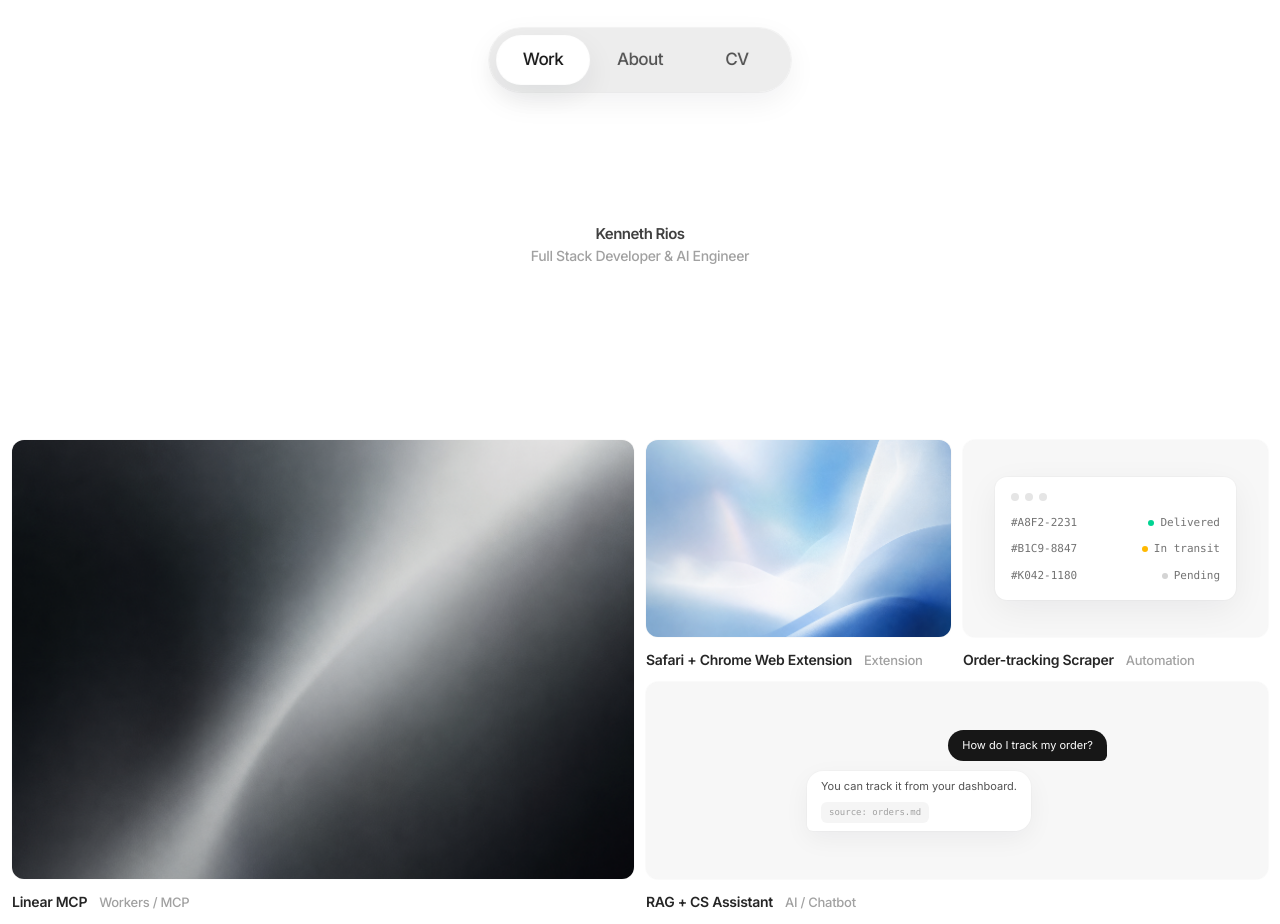
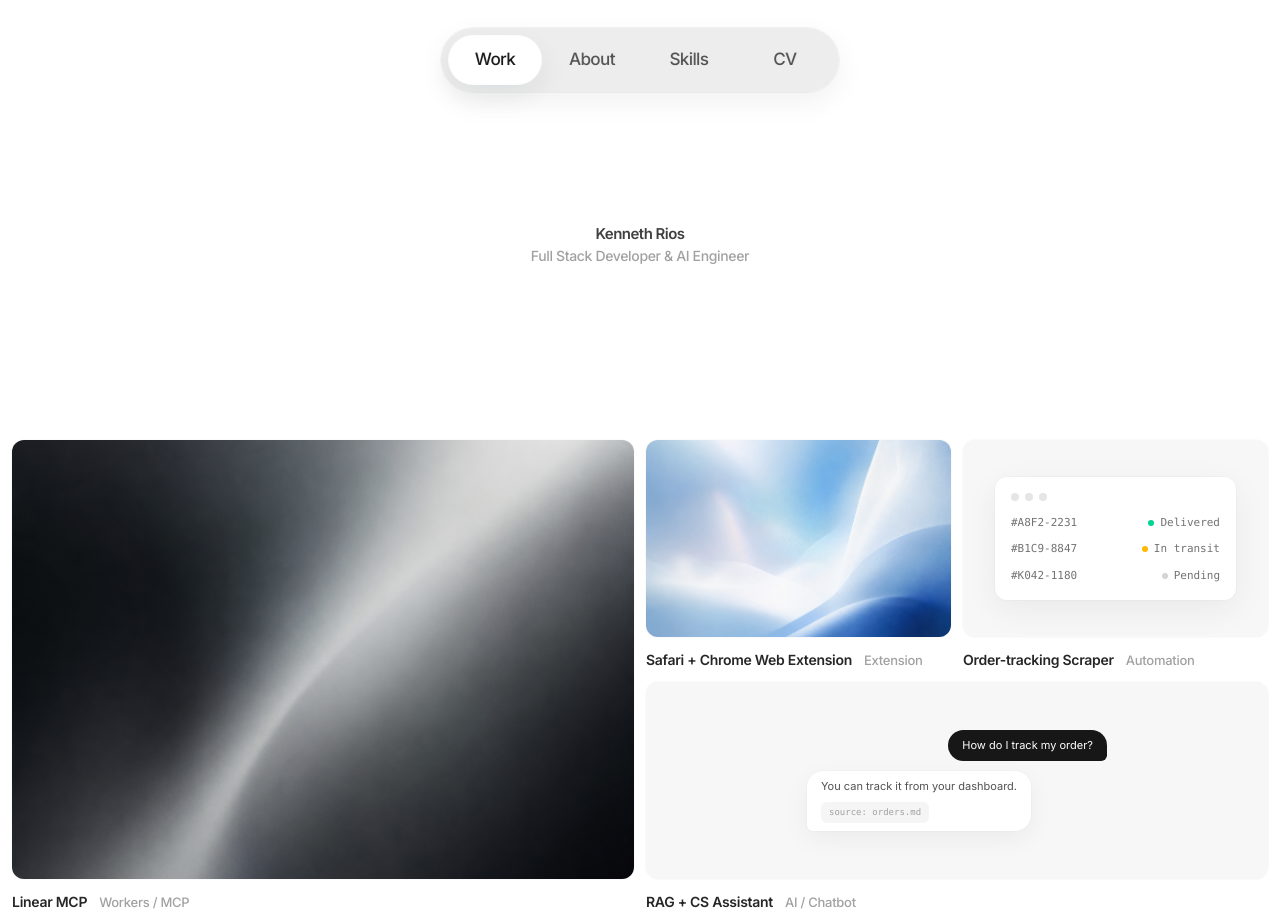
Before and after one commit to Kenth06/portfolio, a React (Vite) app: page / in a window 1280 px wide. Built offline with nearby package versions, Linux system fonts and the light colour scheme.

Commit message:
feat(nav): add Skills tab and render the Skills page

```diff
--- a/src/App.tsx
+++ b/src/App.tsx
@@ -3,6 +3,7 @@ import { AnimatePresence } from "framer-motion";
 import { TopNav } from "./components/TopNav";
 import { WorkPage } from "./pages/WorkPage";
 import { AboutPage } from "./pages/AboutPage";
+import { SkillsPage } from "./pages/SkillsPage";
 import { CVPage } from "./pages/CVPage";
 import type { Tab } from "./types";
 
@@ -17,6 +18,7 @@ export function App() {
         <AnimatePresence mode="wait">
           {active === "Work" && <WorkPage />}
           {active === "About" && <AboutPage setActive={setActive} />}
+          {active === "Skills" && <SkillsPage setActive={setActive} />}
           {active === "CV" && <CVPage setActive={setActive} />}
         </AnimatePresence>
       </section>
--- a/src/types.ts
+++ b/src/types.ts
@@ -1,3 +1,3 @@
-export type Tab = "Work" | "About" | "CV";
+export type Tab = "Work" | "About" | "Skills" | "CV";
 
-export const tabs: Tab[] = ["Work", "About", "CV"];
+export const tabs: Tab[] = ["Work", "About", "Skills", "CV"];
```
